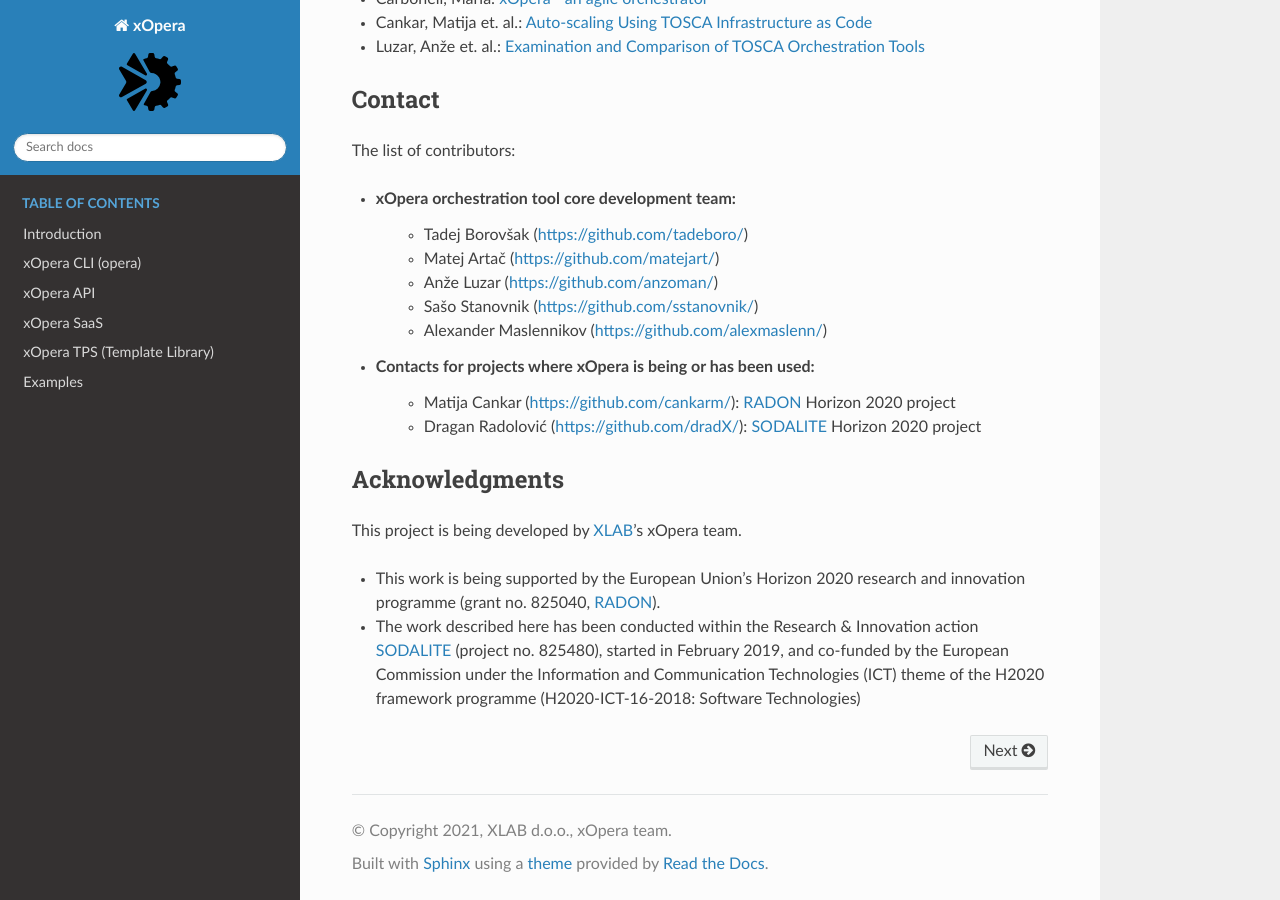
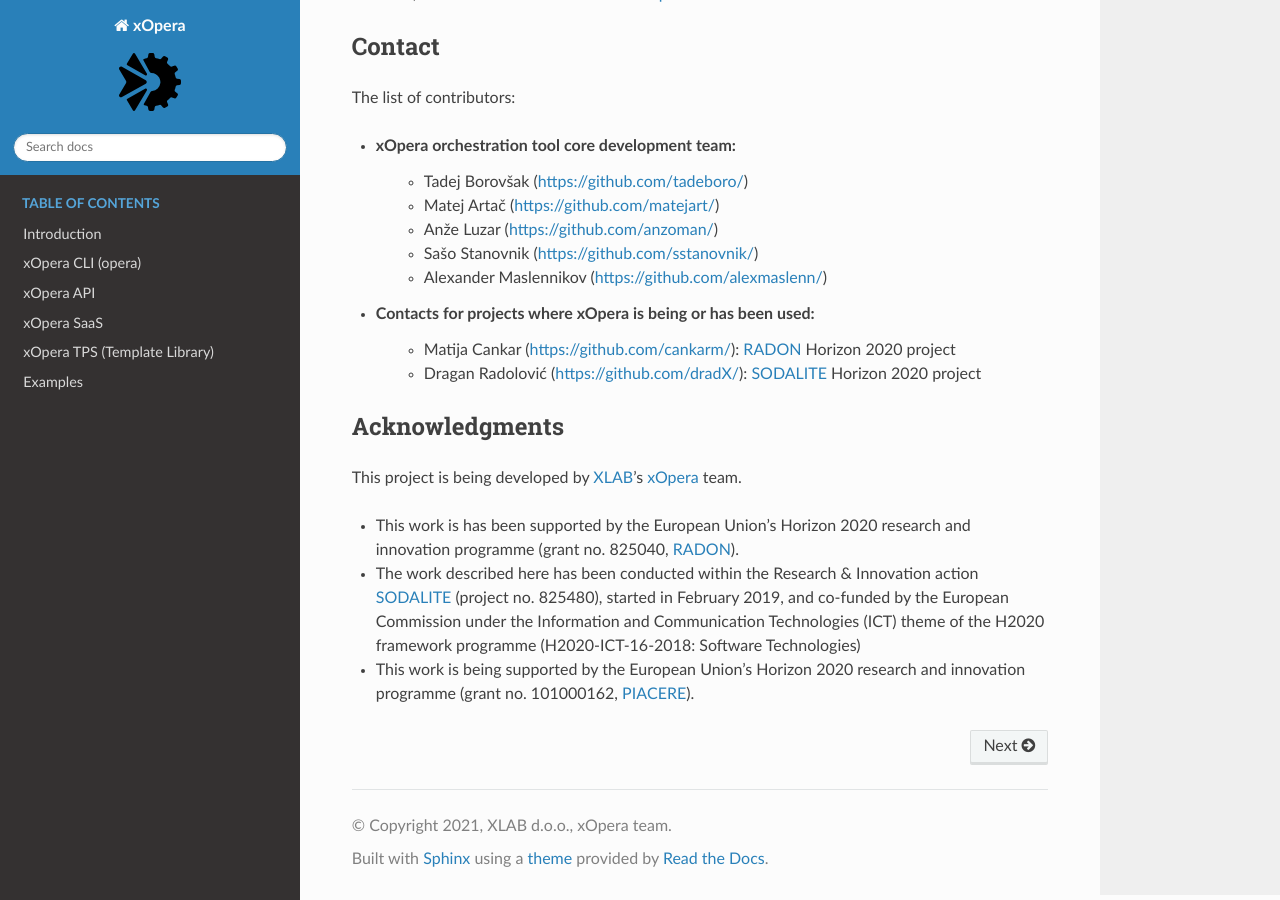
Before and after one commit to xlab-si/xopera-docs, a Sphinx documentation site: the page built from docs/index.rst, in a window 1280 px wide and 900 px high, scrolled down 2408 px. Built offline with Sphinx 7.4.7 and the Read the Docs theme 2.0.0, drawn with Linux system fonts in a browser that asks for light colours.

Commit message:
Append PIACERE acknowledgment

```diff
--- a/docs/index.rst
+++ b/docs/index.rst
@@ -6,7 +6,7 @@
 
 .. figure:: /images/xopera-black-text-mid.png
     :target: _images/xopera-black-text-mid.png
-    :width: 70%
+    :width: 60%
     :align: center
 
 The following documentation explains the usage of xOpera TOSCA orchestrator.
@@ -66,18 +66,23 @@
 Acknowledgments
 ===============
 
-This project is being developed by `XLAB`_'s xOpera team.
+This project is being developed by `XLAB`_'s `xOpera`_ team.
 
-- This work is being supported by the European Union’s Horizon 2020 research and innovation programme
+- This work is has been supported by the European Union’s Horizon 2020 research and innovation programme
   (grant no. 825040, `RADON`_).
 
 - The work described here has been conducted within the Research & Innovation action `SODALITE`_ (project no. 825480),
   started in February 2019, and co-funded by the European Commission under the Information and Communication
   Technologies (ICT) theme of the H2020 framework programme (H2020-ICT-16-2018: Software Technologies)
 
+- This work is being supported by the European Union’s Horizon 2020 research and innovation programme
+  (grant no. 101000162, `PIACERE`_).
+
 .. _xOpera - an agile orchestrator: https://www.sodalite.eu/content/xopera-agile-orchestrator
 .. _Auto-scaling Using TOSCA Infrastructure as Code: https://link.springer.com/chapter/10.1007/978-3-030-59155-7_20
 .. _Examination and Comparison of TOSCA Orchestration Tools: https://link.springer.com/chapter/10.1007/978-3-030-59155-7_19
 .. _XLAB: https://www.xlab.si/
+.. _xOpera: https://www.xlab.si/solutions/orchestrator/
 .. _RADON: https://radon-h2020.eu/
 .. _SODALITE: https://sodalite.eu/
+.. _PIACERE: https://www.piacere-project.eu/
```
